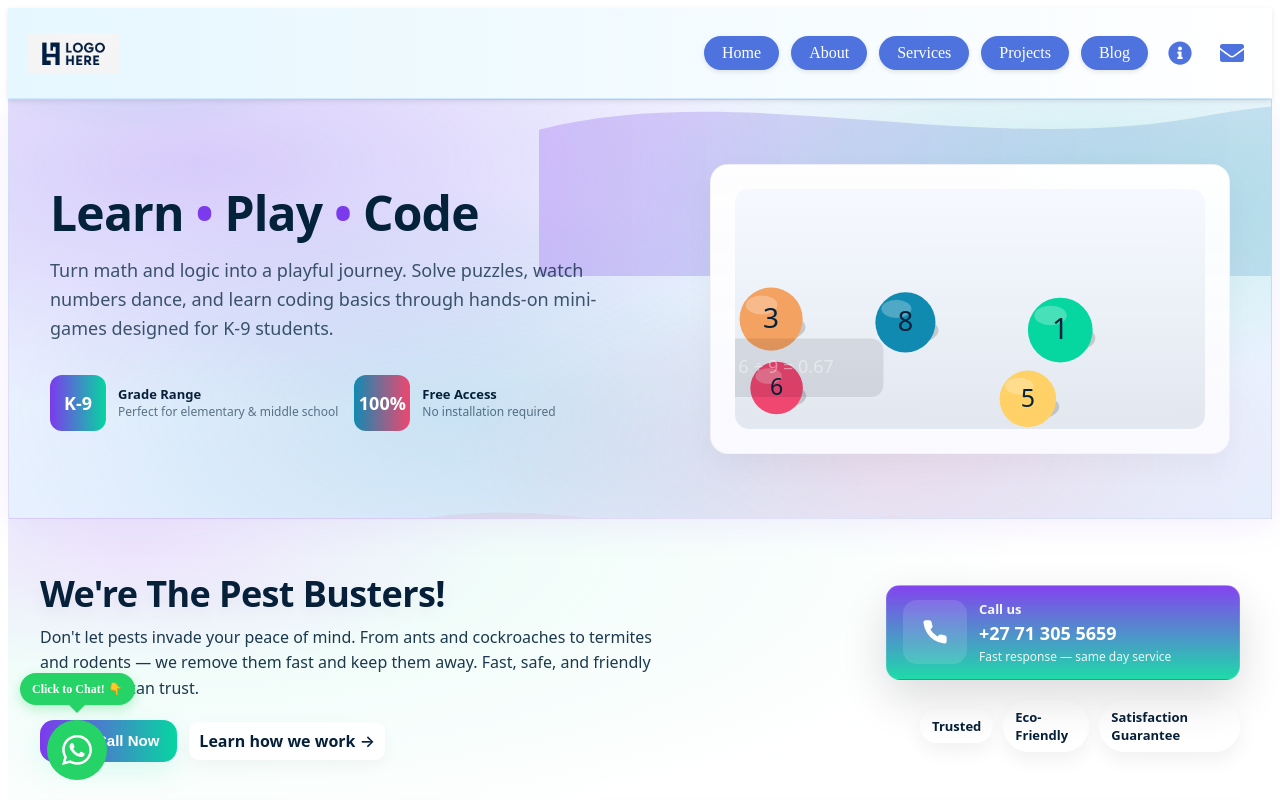
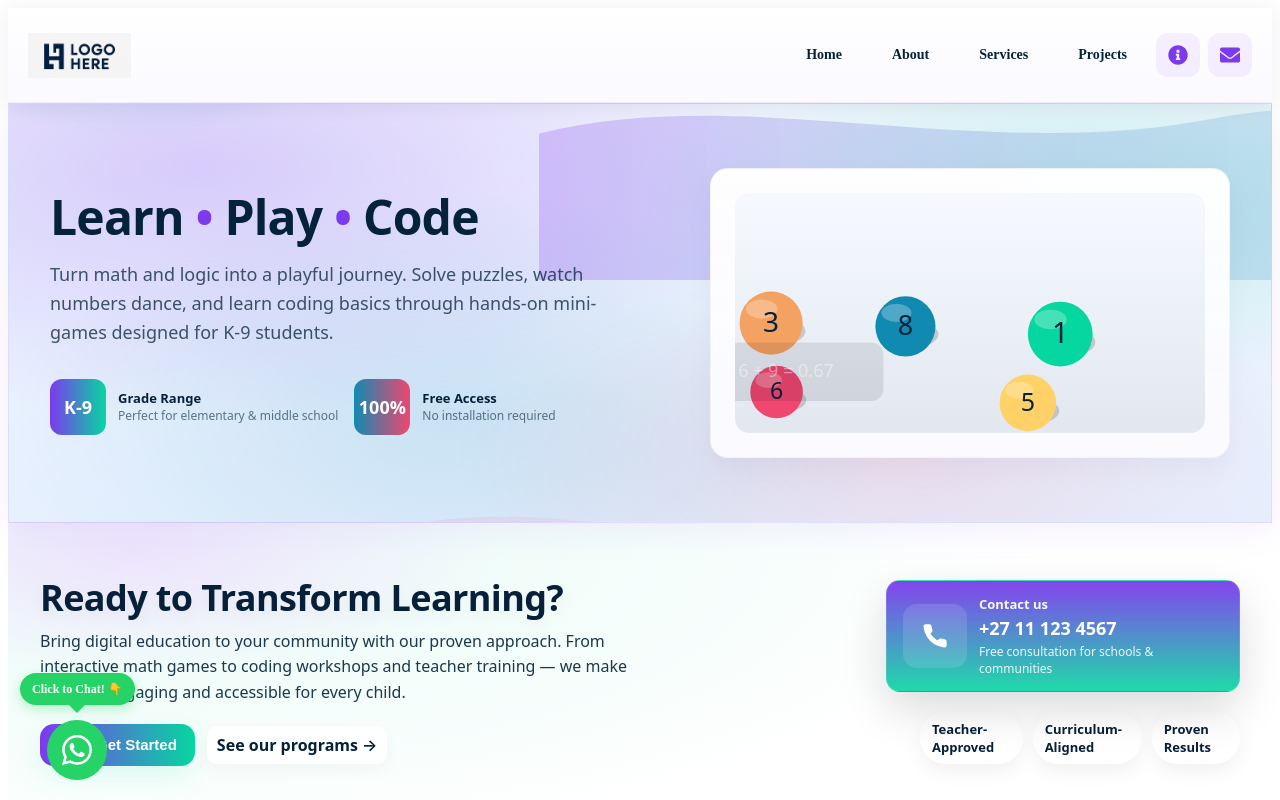
Before and after one commit to Mfundo-code/constractionwebsite, a React (Create React App) app: page / in a window 1280 px wide. Shown: the top 800 px of the page. Built offline with nearby package versions, Linux system fonts and the light colour scheme.

Commit message:
complete

```diff
--- a/src/GlobalComponents/Header.js
+++ b/src/GlobalComponents/Header.js
@@ -8,7 +8,6 @@ import {
   FaInfoCircle,
   FaEnvelope,
   FaProjectDiagram,
-  FaBlog,
   FaServicestack,
 } from "react-icons/fa";
 import LogoB from "../assets/images/LogoB.png";
@@ -34,7 +33,7 @@ const Header = ({ cartCount = 0 }) => {
       <div style={styles.logoContainer}>
         <img
           src={LogoB}
-          alt="Mahlaku Apparel Logo"
+          alt="Digital Learning Logo"
           style={styles.logoImage}
           onClick={() => navigate("/")}
         />
@@ -57,10 +56,6 @@ const Header = ({ cartCount = 0 }) => {
 
           <Link to="/projects" style={styles.navButton}>
             Projects
-          </Link>
-
-          <Link to="/blog" style={styles.navButton}>
-            Blog
           </Link>
 
           <div style={styles.dropdownContainer}>
@@ -132,7 +127,7 @@ const Header = ({ cartCount = 0 }) => {
         </div>
       )}
 
-      {/* Mobile Menu Overlay */}
+      {/* Mobile Menu Overlay - Using the exact same structure as original */}
       {mobileMenuOpen && isMobile && (
         <div style={styles.mobileMenuOverlay} onClick={toggleMobileMenu}>
           <div style={styles.mobileMenu} onClick={(e) => e.stopPropagation()}>
@@ -175,14 +170,6 @@ const Header = ({ cartCount = 0 }) => {
               </Link>
 
               <Link
-                to="/blog"
-                style={styles.mobileMenuItem}
-                onClick={toggleMobileMenu}
-              >
-                <FaBlog style={styles.mobileIcon} /> Blog
-              </Link>
-
-              <Link
                 to="/contacts"
                 style={styles.mobileMenuItem}
                 onClick={toggleMobileMenu}
@@ -199,18 +186,18 @@ const Header = ({ cartCount = 0 }) => {
 
 const styles = {
   header: {
-    background: "linear-gradient(to right, #e6f7ff, #ffffff)",
-    color: "#2c3e50",
-    padding: "15px 20px",
+    background: "linear-gradient(180deg, rgba(255,255,255,0.98), rgba(250,250,255,0.98))",
+    color: "#04223A",
+    padding: "12px 20px",
     display: "flex",
     justifyContent: "space-between",
     alignItems: "center",
-    boxShadow: "0 2px 5px rgba(0,0,0,0.1)",
+    boxShadow: "0 2px 20px rgba(2,6,23,0.08)",
     position: "sticky",
     top: 0,
-    zIndex: 100,
-    height: "60px",
-    borderBottom: "1px solid #d1e8ff",
+    zIndex: 1000,
+    height: "70px",
+    borderBottom: "1px solid rgba(124,58,237,0.1)",
   },
   logoContainer: {
     flex: 1,
@@ -218,43 +205,44 @@ const styles = {
     alignItems: "center",
   },
   logoImage: {
-    height: "40px",
+    height: "45px",
     cursor: "pointer",
     maxWidth: "100%",
   },
   nav: {
     display: "flex",
     alignItems: "center",
-    gap: "12px",
+    gap: "8px",
   },
   navButton: {
-    backgroundColor: "#4e73df",
-    color: "white",
+    background: "transparent",
+    color: "#04223A",
     textDecoration: "none",
-    borderRadius: "30px",
-    padding: "8px 18px",
-    fontWeight: "500",
+    borderRadius: "12px",
+    padding: "10px 20px",
+    fontWeight: "700",
     transition: "all 0.3s ease",
-    boxShadow: "0 2px 5px rgba(0,0,0,0.1)",
+    border: "1px solid transparent",
+    fontSize: "14px",
   },
   iconButton: {
-    background: "none",
+    background: "rgba(124,58,237,0.08)",
     border: "none",
-    color: "#4e73df",
-    padding: "8px",
-    borderRadius: "50%",
+    color: "#7c3aed",
+    padding: "10px",
+    borderRadius: "12px",
     cursor: "pointer",
     display: "flex",
     alignItems: "center",
     justifyContent: "center",
     position: "relative",
     transition: "all 0.3s ease",
-    fontSize: "24px",
-    width: "40px",
-    height: "40px",
+    fontSize: "20px",
+    width: "44px",
+    height: "44px",
   },
   largeIcon: {
-    fontSize: "24px",
+    fontSize: "20px",
   },
   dropdownContainer: {
     position: "relative",
@@ -263,24 +251,26 @@ const styles = {
     position: "absolute",
     top: "100%",
     right: 0,
-    backgroundColor: "white",
-    boxShadow: "0 5px 15px rgba(0,0,0,0.1)",
-    borderRadius: "8px",
-    minWidth: "180px",
+    backgroundColor: "rgba(255,255,255,0.98)",
+    boxShadow: "0 12px 32px rgba(2,6,23,0.12)",
+    borderRadius: "12px",
+    minWidth: "200px",
     zIndex: 100,
-    padding: "10px 0",
-    border: "1px solid #e3e6f0",
+    padding: "8px 0",
+    border: "1px solid rgba(124,58,237,0.1)",
+    marginTop: "8px",
   },
   dropdownItem: {
     display: "block",
-    padding: "10px 20px",
+    padding: "12px 20px",
     textDecoration: "none",
-    color: "#4e73df",
-    fontWeight: "500",
+    color: "#04223A",
+    fontWeight: "600",
     transition: "all 0.2s",
+    fontSize: "14px",
   },
   cartBadge: {
-    backgroundColor: "#e74a3b",
+    backgroundColor: "#06D6A0",
     color: "white",
     borderRadius: "50%",
     width: "20px",
@@ -290,48 +280,49 @@ const styles = {
     alignItems: "center",
     fontSize: "12px",
     position: "absolute",
-    top: "-5px",
-    right: "-5px",
-    boxShadow: "0 2px 4px rgba(0,0,0,0.2)",
+    top: "-4px",
+    right: "-4px",
+    boxShadow: "0 2px 8px rgba(6,214,160,0.3)",
+    fontWeight: "700",
   },
   mobileNav: {
     display: "flex",
     alignItems: "center",
-    gap: "15px",
+    gap: "12px",
   },
   mobileMenuButton: {
-    background: "none",
+    background: "rgba(124,58,237,0.08)",
     border: "none",
-    color: "#4e73df",
+    color: "#7c3aed",
     cursor: "pointer",
-    padding: "8px",
+    padding: "10px",
     display: "flex",
     alignItems: "center",
     justifyContent: "center",
-    fontSize: "24px",
-    borderRadius: "50%",
-    width: "40px",
-    height: "40px",
+    fontSize: "20px",
+    borderRadius: "12px",
+    width: "44px",
+    height: "44px",
     transition: "all 0.3s ease",
   },
   mobileCommunicationButton: {
-    background: "none",
+    background: "rgba(124,58,237,0.08)",
     border: "none",
-    color: "#4e73df",
+    color: "#7c3aed",
     cursor: "pointer",
-    padding: "8px",
+    padding: "10px",
     position: "relative",
     display: "flex",
     alignItems: "center",
     justifyContent: "center",
-    fontSize: "24px",
-    borderRadius: "50%",
-    width: "40px",
-    height: "40px",
+    fontSize: "20px",
+    borderRadius: "12px",
+    width: "44px",
+    height: "44px",
     transition: "all 0.3s ease",
   },
   mobileCartBadge: {
-    backgroundColor: "#e74a3b",
+    backgroundColor: "#06D6A0",
     color: "white",
     borderRadius: "50%",
     width: "18px",
@@ -341,9 +332,10 @@ const styles = {
     alignItems: "center",
     fontSize: "10px",
     position: "absolute",
-    top: "-5px",
-    right: "-5px",
-    boxShadow: "0 2px 4px rgba(0,0,0,0.2)",
+    top: "-4px",
+    right: "-4px",
+    boxShadow: "0 2px 8px rgba(6,214,160,0.3)",
+    fontWeight: "700",
   },
   mobileMenuOverlay: {
     position: "fixed",
@@ -351,52 +343,61 @@ const styles = {
     left: 0,
     right: 0,
     bottom: 0,
-    backgroundColor: "rgba(0,0,0,0.5)",
-    zIndex: 99,
+    backgroundColor: "rgba(2,6,23,0.4)",
+    zIndex: 999,
     display: "flex",
     justifyContent: "flex-end",
   },
   mobileMenu: {
-    width: "280px",
+    width: "300px",
     height: "100%",
-    backgroundColor: "white",
-    boxShadow: "-2px 0 15px rgba(0,0,0,0.1)",
-    padding: "20px",
+    backgroundColor: "rgba(255,255,255,0.98)",
+    boxShadow: "-4px 0 32px rgba(2,6,23,0.12)",
+    padding: "24px",
     position: "relative",
     overflowY: "auto",
+    borderLeft: "1px solid rgba(124,58,237,0.1)",
   },
   closeButton: {
-    background: "none",
+    background: "rgba(124,58,237,0.08)",
     border: "none",
-    color: "#4e73df",
+    color: "#7c3aed",
     cursor: "pointer",
     position: "absolute",
-    top: "15px",
-    right: "15px",
-    fontSize: "24px",
+    top: "20px",
+    right: "20px",
+    fontSize: "20px",
+    borderRadius: "12px",
+    width: "44px",
+    height: "44px",
+    display: "flex",
+    alignItems: "center",
+    justifyContent: "center",
   },
   mobileMenuItems: {
     display: "flex",
     flexDirection: "column",
-    gap: "12px",
-    marginTop: "40px",
+    gap: "8px",
+    marginTop: "50px",
   },
   mobileMenuItem: {
-    padding: "15px 20px",
+    padding: "16px 20px",
     textDecoration: "none",
-    color: "#4e73df",
+    color: "#04223A",
     display: "flex",
     alignItems: "center",
-    borderRadius: "8px",
+    borderRadius: "12px",
     transition: "all 0.3s",
-    fontWeight: "500",
-    backgroundColor: "#f8f9fc",
+    fontWeight: "600",
+    backgroundColor: "rgba(124,58,237,0.04)",
+    border: "1px solid transparent",
+    fontSize: "16px",
   },
   mobileIcon: {
-    marginRight: "15px",
-    fontSize: "20px",
-    color: "#4e73df",
-    width: "24px",
+    marginRight: "16px",
+    fontSize: "18px",
+    color: "#7c3aed",
+    width: "20px",
     textAlign: "center",
   },
 };
--- a/src/pages/Home/HomeComponents/CallToActionSection.js
+++ b/src/pages/Home/HomeComponents/CallToActionSection.js
@@ -6,22 +6,21 @@ export default function CallToActionSection() {
       <div style={styles.container}>
         <div style={styles.left}>
           <h2 id="cta-heading" style={styles.title}>
-            We're The Pest Busters!
+            Ready to Transform Learning?
           </h2>
 
           <p style={styles.description}>
-            Don't let pests invade your peace of mind. From ants and cockroaches to termites and
-            rodents — we remove them fast and keep them away. Fast, safe, and friendly service you can
-            trust.
+            Bring digital education to your community with our proven approach. From interactive math games
+            to coding workshops and teacher training — we make learning engaging and accessible for every child.
           </p>
 
           <div style={styles.actions}>
             <button
               style={styles.primaryBtn}
               onClick={() => {
-                window.location.href = "tel:+27713055659";
+                window.location.href = "tel:+27111234567";
               }}
-              aria-label="Call Pest Busters"
+              aria-label="Call Digital Learning Team"
             >
               <svg width="18" height="18" viewBox="0 0 24 24" fill="none" style={{ marginRight: 10 }}>
                 <path
@@ -32,17 +31,17 @@ export default function CallToActionSection() {
                   strokeLinejoin="round"
                 />
               </svg>
-              Call Now
+              Get Started
             </button>
 
             <a href="#learn-more" style={styles.link}>
-              Learn how we work →
+              See our programs →
             </a>
           </div>
         </div>
 
         <div style={styles.right}>
-          <div style={styles.callCard} role="region" aria-label="Phone contact">
+          <div style={styles.callCard} role="region" aria-label="Contact information">
             <div style={styles.phoneIconWrap}>
               <svg width="28" height="28" viewBox="0 0 24 24" fill="none">
                 <path
@@ -53,32 +52,145 @@ export default function CallToActionSection() {
             </div>
 
             <div style={styles.phoneContent}>
-              <div style={styles.callText}>Call us</div>
-              <a href="tel:+27713055659" style={styles.phoneNumber} aria-label="Call +27 71 305 5659">
-                +27 71 305 5659
+              <div style={styles.callText}>Contact us</div>
+              <a href="tel:+27111234567" style={styles.phoneNumber} aria-label="Call +27 11 123 4567">
+                +27 11 123 4567
               </a>
-              <div style={styles.small}>Fast response — same day service</div>
+              <div style={styles.small}>Free consultation for schools & communities</div>
             </div>
           </div>
 
           <div style={styles.badgeRow}>
-            <div style={styles.badge}>Trusted</div>
-            <div style={styles.badge}>Eco-Friendly</div>
-            <div style={styles.badge}>Satisfaction Guarantee</div>
+            <div style={styles.badge}>Teacher-Approved</div>
+            <div style={styles.badge}>Curriculum-Aligned</div>
+            <div style={styles.badge}>Proven Results</div>
           </div>
         </div>
       </div>
 
       {/* subtle keyframe for slight float on the call card */}
-      <style>{`
+      <style jsx>{`
         @keyframes floatIn {
           0% { transform: translateY(0px); }
           50% { transform: translateY(-6px); }
           100% { transform: translateY(0px); }
         }
 
-        @media (max-width: 820px) {
-          .cta-stack { flex-direction: column; align-items: stretch; }
+        /* Tablet Styles */
+        @media (max-width: 1024px) {
+          .cta-container {
+            flex-direction: column !important;
+            align-items: stretch !important;
+            gap: 2rem !important;
+          }
+
+          .cta-left, .cta-right {
+            flex: 1 1 auto !important;
+            min-width: auto !important;
+          }
+
+          .cta-right {
+            align-items: center !important;
+          }
+        }
+
+        /* Mobile Styles */
+        @media (max-width: 768px) {
+          .cta-section {
+            padding: 3rem 1.25rem !important;
+          }
+
+          .cta-title {
+            font-size: clamp(1.75rem, 6vw, 2.5rem) !important;
+            text-align: center !important;
+          }
+
+          .cta-description {
+            font-size: 1rem !important;
+            text-align: center !important;
+            max-width: 480px !important;
+            margin-left: auto !important;
+            margin-right: auto !important;
+          }
+
+          .cta-actions {
+            justify-content: center !important;
+            flex-direction: column !important;
+            align-items: center !important;
+            gap: 1rem !important;
+          }
+
+          .cta-primary-btn, .cta-link {
+            width: 100% !important;
+            text-align: center !important;
+            justify-content: center !important;
+          }
+
+          .cta-call-card {
+            width: 100% !important;
+            max-width: 400px !important;
+          }
+
+          .cta-badge-row {
+            justify-content: center !important;
+            flex-wrap: wrap !important;
+          }
+        }
+
+        /* Small Mobile Styles */
+        @media (max-width: 480px) {
+          .cta-section {
+            padding: 2.5rem 1rem !important;
+          }
+
+          .cta-title {
+            font-size: 1.75rem !important;
+          }
+
+          .cta-description {
+            font-size: 0.9rem !important;
+            padding: 0 0.5rem !important;
+          }
+
+          .cta-call-card {
+            flex-direction: column !important;
+            text-align: center !important;
+            gap: 1rem !important;
+            padding: 1.25rem !important;
+          }
+
+          .cta-phone-content {
+            align-items: center !important;
+          }
+
+          .cta-badge {
+            font-size: 0.8rem !important;
+            padding: 6px 10px !important;
+          }
+        }
+
+        /* Hover effects for non-touch devices */
+        @media (hover: hover) and (pointer: fine) {
+          .cta-primary-btn:hover {
+            transform: translateY(-2px);
+            box-shadow: 0 12px 32px rgba(6,214,160,0.2);
+          }
+
+          .cta-link:hover {
+            transform: translateY(-1px);
+            box-shadow: 0 8px 20px rgba(2,6,23,0.08);
+          }
+
+          .cta-call-card:hover {
+            animation-duration: 4s;
+          }
+        }
+
+        /* Reduced motion support */
+        @media (prefers-reduced-motion: reduce) {
+          .cta-call-card {
+            animation: none !important;
+          }
         }
       `}</style>
     </section>
@@ -87,7 +199,6 @@ export default function CallToActionSection() {
 
 const styles = {
   section: {
-    // visually aligned with HeroSection: stronger gradient + soft warmth
     background:
       "radial-gradient(900px 300px at 10% 10%, rgba(124,58,237,0.14) 0%, rgba(6,214,160,0.06) 40%, rgba(255,255,255,0.02) 100%)",
     padding: "56px 20px",
@@ -143,6 +254,7 @@ const styles = {
     fontWeight: 700,
     cursor: "pointer",
     fontSize: 15,
+    transition: "all 0.3s ease",
   },
   link: {
     color: "#072039",
@@ -152,6 +264,7 @@ const styles = {
     borderRadius: 10,
     background: "rgba(255,255,255,0.9)",
     boxShadow: "0 6px 18px rgba(2,6,23,0.04)",
+    transition: "all 0.3s ease",
   },
 
   right: {
@@ -177,6 +290,7 @@ const styles = {
     border: "1px solid rgba(255,255,255,0.12)",
     transformOrigin: "center",
     animation: "floatIn 6s ease-in-out infinite",
+    transition: "all 0.3s ease",
   },
 
   phoneIconWrap: {
@@ -232,7 +346,4 @@ const styles = {
     fontWeight: 700,
     boxShadow: "0 8px 20px rgba(2,6,23,0.06)",
   },
-
-  // responsive adjustments (used via inline checks if needed)
-  // you can expand with media queries inside <style> if you want more control
 };
```
